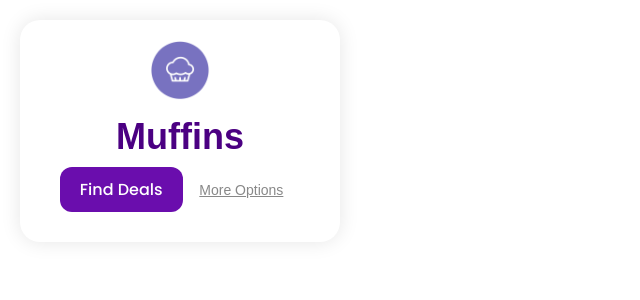
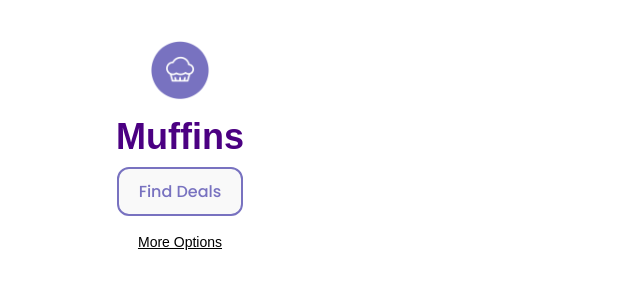
Before and after one commit to manula2004/muffin-extension, a React (Vite) app: page / in a window 1280 px wide. Shown: the top 300 px of the page, without its empty margins (0-640 px from the left). Built offline with nearby package versions, Linux system fonts and the light colour scheme; a web font is replaced by a local one.

Commit message:
added button animation, placed options link below the button, removed the shadow for the card to try rounded corners in the future

```diff
--- a/src/App.jsx
+++ b/src/App.jsx
@@ -45,6 +45,7 @@ function App() {
         {!showResults && (
           <>
             <button className="find-button" onClick={handleFindDeals}>Find Deals</button>
+            <br/>
             <button
               className="options-link"
               onClick={() => setShowOptions(!showOptions)}
--- a/src/style.css
+++ b/src/style.css
@@ -1,8 +1,7 @@
 :root {
-  font-family: system-ui, Avenir, Helvetica, Arial, sans-serif;
   line-height: 1.5;
   font-weight: 400;
-  color: #213547;
+  color: #51ff00;
   background-color: #ffffff;
   font-synthesis: none;
   text-rendering: optimizeLegibility;
@@ -43,7 +42,6 @@ body {
   background: #fff;
   padding: 20px;
   border-radius: 20px;
-  box-shadow: 0 0 20px rgba(0, 0, 0, 0.1);
   text-align: center;
 }
 
@@ -69,9 +67,7 @@ body {
 
 .find-button {
   font-family: 'Poppins', sans-serif;
-  background-color: #6a0dad; /* purple */
-  color: white;
-  border: none;
+  border: 2px solid #7872c0;
   padding: 10px 20px;
   border-radius: 12px;
   cursor: pointer;
@@ -80,14 +76,14 @@ body {
 }
 
 .find-button:hover {
-  background-color: #5900b3;
+  background-color: #7872c0;
 }
 
 .options-link {
   font-family: 'Poppins Light', sans-serif;
   background: none;
   border: none;
-  color: #888;
+  color: #000000;
   font-size: 14px;
   text-decoration: underline;
   cursor: pointer;
@@ -115,11 +111,13 @@ button {
   font-weight: 500;
   font-family: inherit;
   background-color: #f9f9f9;
+  color: #7872c0;
   cursor: pointer;
-  transition: border-color 0.25s;
+  transition-duration: 0.3s;
 }
 button:hover {
-  border-color: #646cff;
+  border-color: #7872c0;
+  color: #ffffff
 }
 button:focus,
 button:focus-visible {
```
